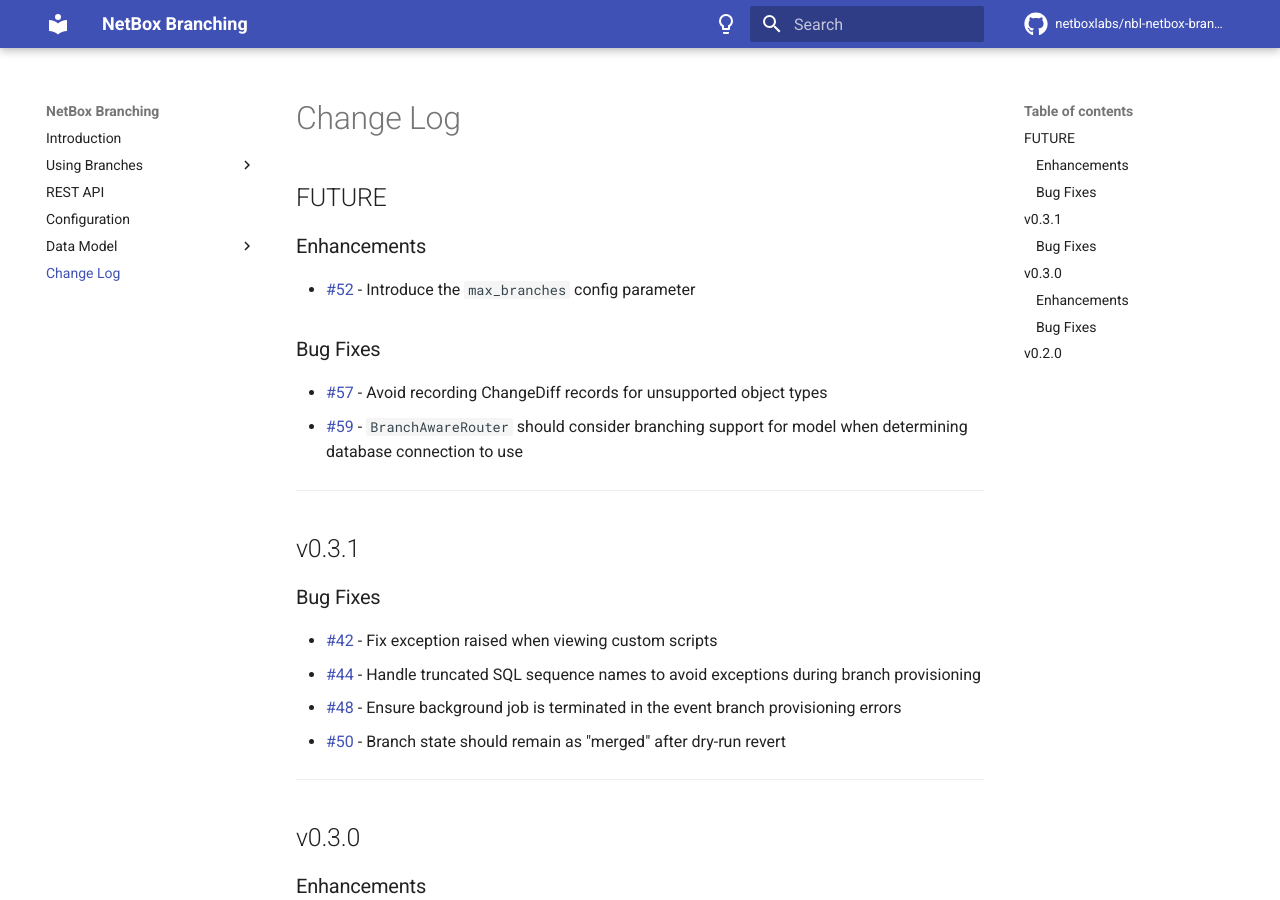
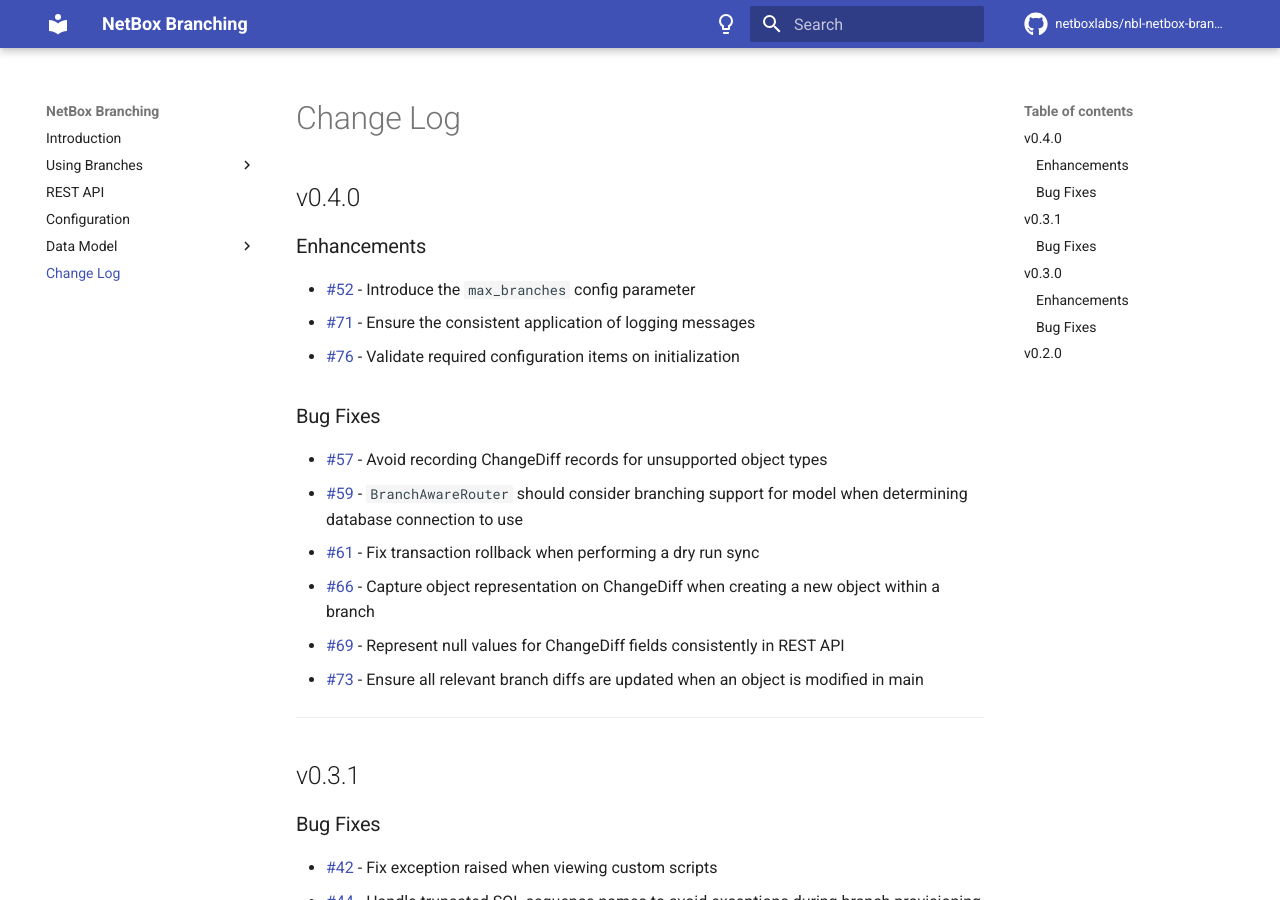
Before and after one commit to netboxlabs/netbox-branching, an MkDocs documentation site: the page built from docs/changelog.md, in a window 1280 px wide and 900 px high. Built offline with MkDocs 1.6.1 and Material for MkDocs 9.7.7, drawn with Linux system fonts in a browser that asks for light colours; comment, search, counter and statistics services are not loaded.

Commit message:
Release v0.4.0

```diff
--- a/docs/changelog.md
+++ b/docs/changelog.md
@@ -1,15 +1,21 @@
 # Change Log
 
-## FUTURE
+## v0.4.0
 
 ### Enhancements
 
 * [#52](https://github.com/netboxlabs/nbl-netbox-branching/issues/52) - Introduce the `max_branches` config parameter
+* [#71](https://github.com/netboxlabs/nbl-netbox-branching/issues/71) - Ensure the consistent application of logging messages
+* [#76](https://github.com/netboxlabs/nbl-netbox-branching/issues/76) - Validate required configuration items on initialization
 
 ### Bug Fixes
 
 * [#57](https://github.com/netboxlabs/nbl-netbox-branching/issues/57) - Avoid recording ChangeDiff records for unsupported object types
 * [#59](https://github.com/netboxlabs/nbl-netbox-branching/issues/59) - `BranchAwareRouter` should consider branching support for model when determining database connection to use
+* [#61](https://github.com/netboxlabs/nbl-netbox-branching/issues/61) - Fix transaction rollback when performing a dry run sync
+* [#66](https://github.com/netboxlabs/nbl-netbox-branching/issues/66) - Capture object representation on ChangeDiff when creating a new object within a branch
+* [#69](https://github.com/netboxlabs/nbl-netbox-branching/issues/69) - Represent null values for ChangeDiff fields consistently in REST API
+* [#73](https://github.com/netboxlabs/nbl-netbox-branching/issues/73) - Ensure all relevant branch diffs are updated when an object is modified in main
 
 ---
 
--- a/netbox_branching/__init__.py
+++ b/netbox_branching/__init__.py
@@ -9,7 +9,7 @@
     name = 'netbox_branching'
     verbose_name = 'NetBox Branching'
     description = 'A git-like branching implementation for NetBox'
-    version = '0.3.1'
+    version = '0.4.0'
     base_url = 'branching'
     min_version = '4.1'
     middleware = [
--- a/pyproject.toml
+++ b/pyproject.toml
@@ -1,6 +1,6 @@
 [project]
 name = "netboxlabs-netbox-branching"
-version = "0.3.1"
+version = "0.4.0"
 description = "A git-like branching implementation for NetBox"
 readme = "README.md"
 requires-python = ">=3.10"
```
